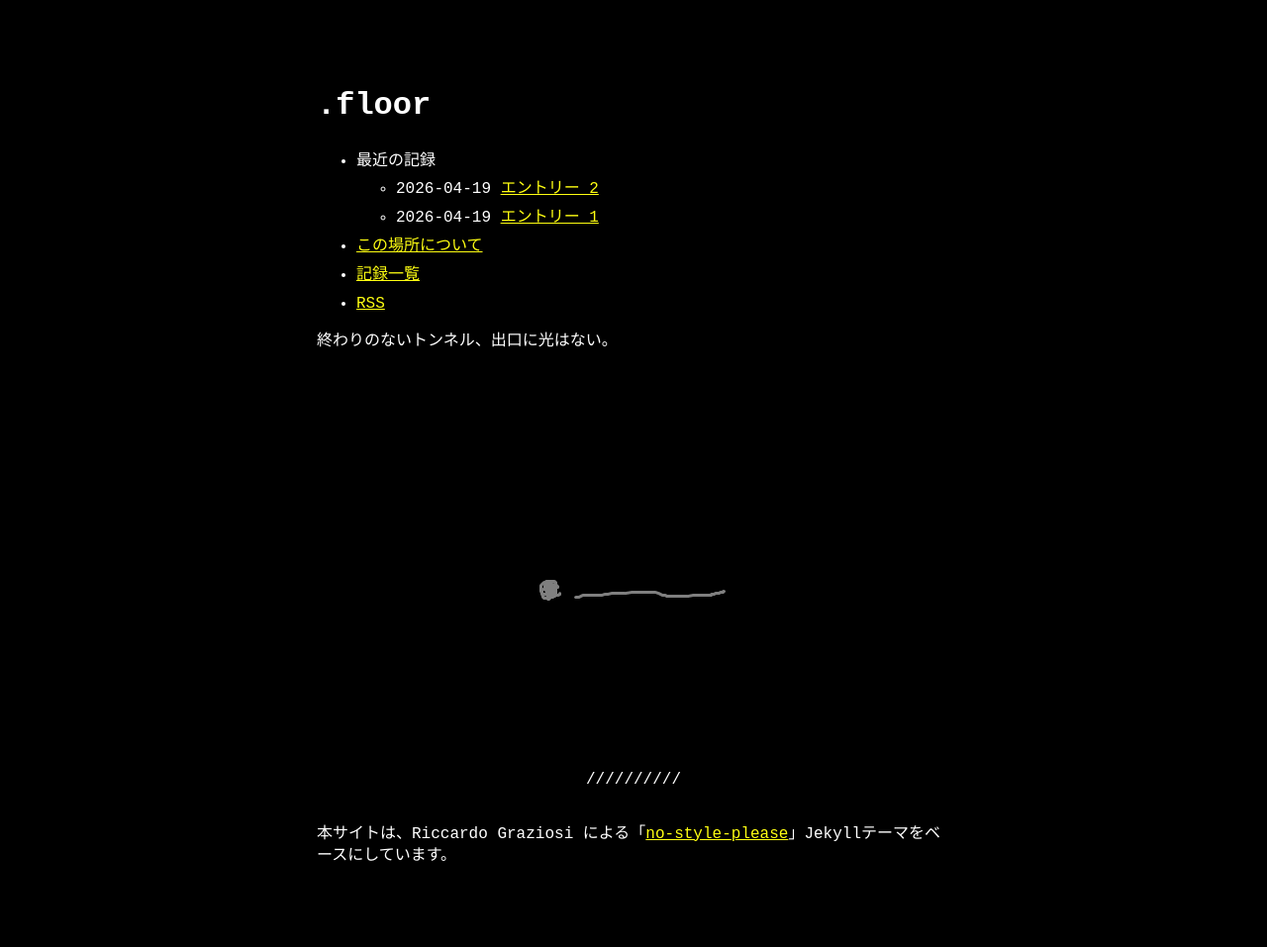
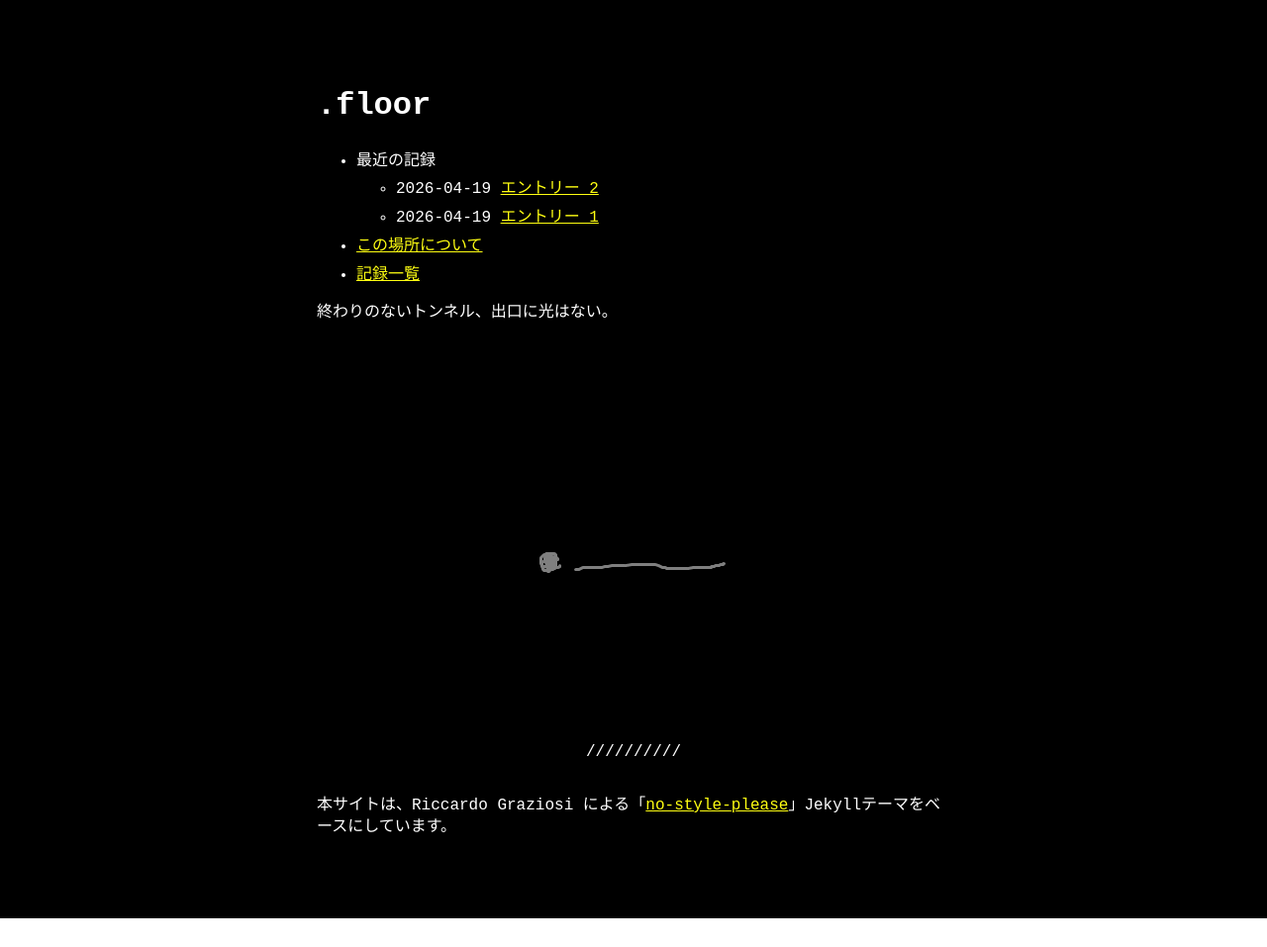
Before and after one commit to dotfloor/dotfloor.github.io, a Jekyll site: the page built from index.md, in a window 1280 px wide. Shown: the whole page at 99% size. Built offline with Jekyll 4.4.1, drawn with Linux system fonts in a browser that asks for light colours; after the commit the page ends 928 px from its top, so only the background shows below that.

Commit message:
remove rss from menu

```diff
--- a/_data/menu.yml
+++ b/_data/menu.yml
@@ -11,6 +11,3 @@ entries:
 
   - title: 記録一覧
     url: archive.html
-
-  - title: RSS
-    url: feed.xml
```
